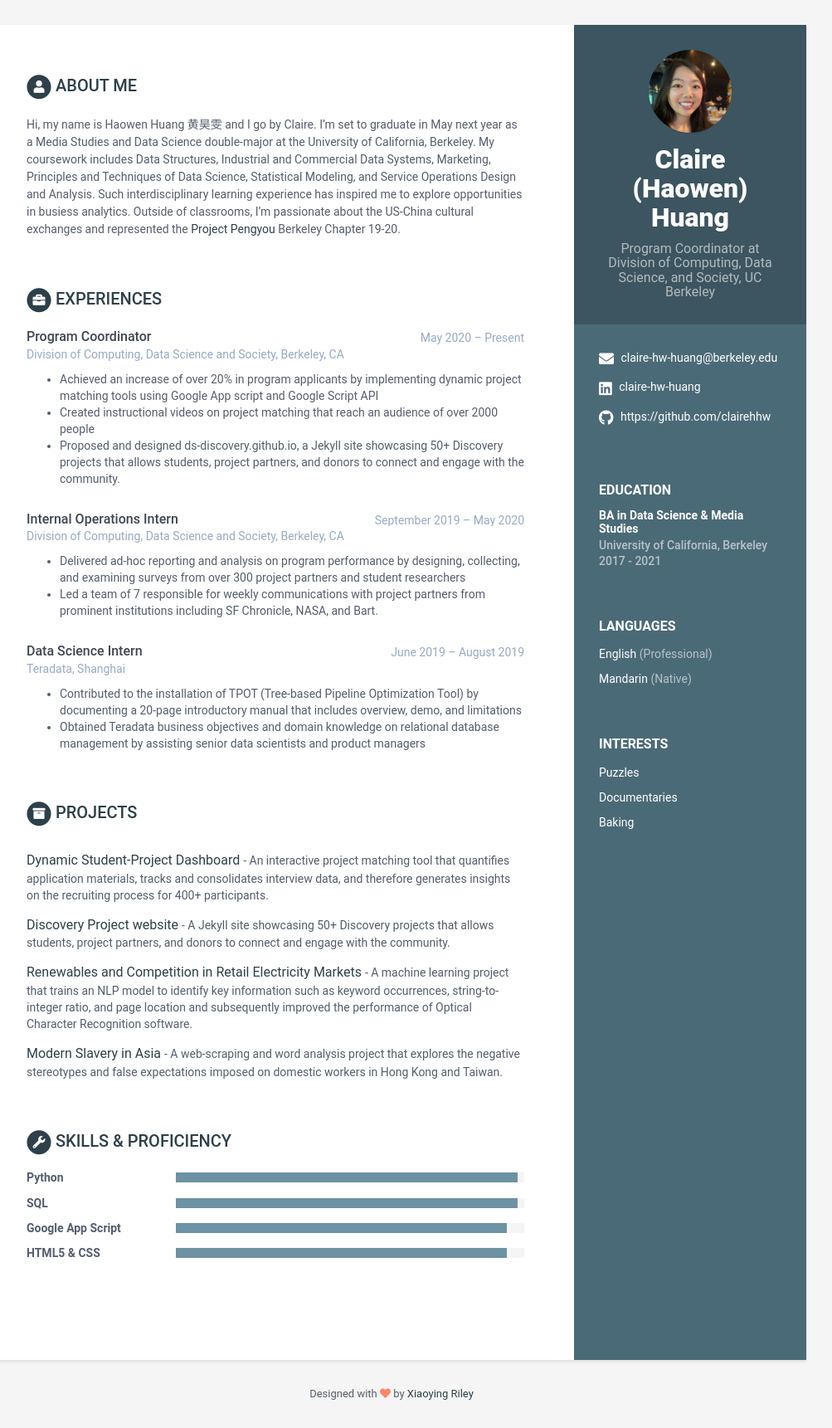
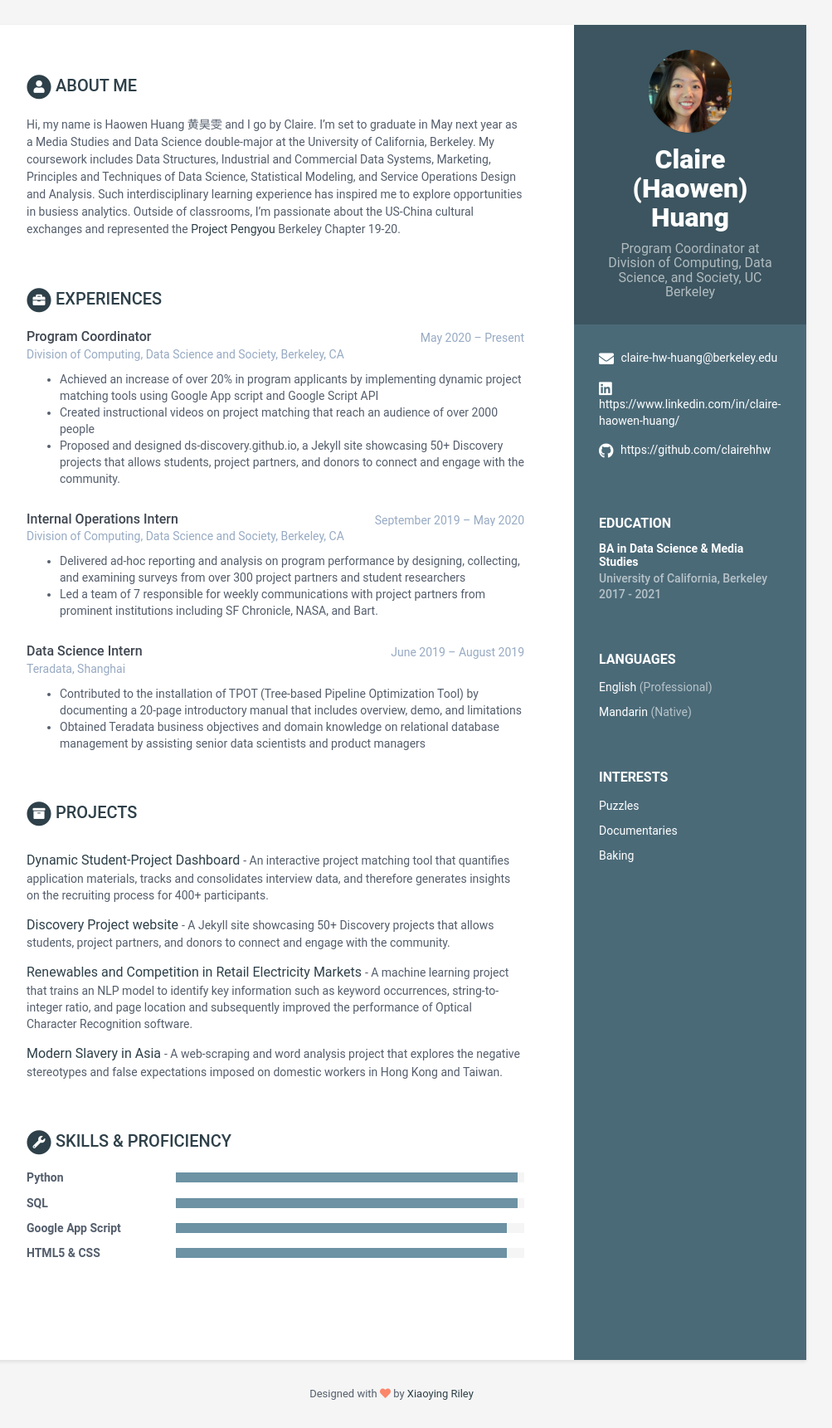
Before and after one commit to clairehhw/onlineCV, a Jekyll site: the page built from index.html, in a window 1280 px wide. Shown: the whole page at 83% size, without its empty margins (168-1171 px from the left). Built offline with Jekyll 4.4.1, drawn with Linux system fonts in a browser that asks for light colours.

Commit message:
Update data.yml

```diff
--- a/_data/data.yml
+++ b/_data/data.yml
@@ -15,7 +15,7 @@ sidebar:
     email: claire-hw-huang@berkeley.edu
     phone:
     website:
-    linkedin: claire-hw-huang
+    linkedin: https://www.linkedin.com/in/claire-haowen-huang/
     github: https://github.com/clairehhw
     telegram: # add your nickname without '@' sign
     gitlab:
```
